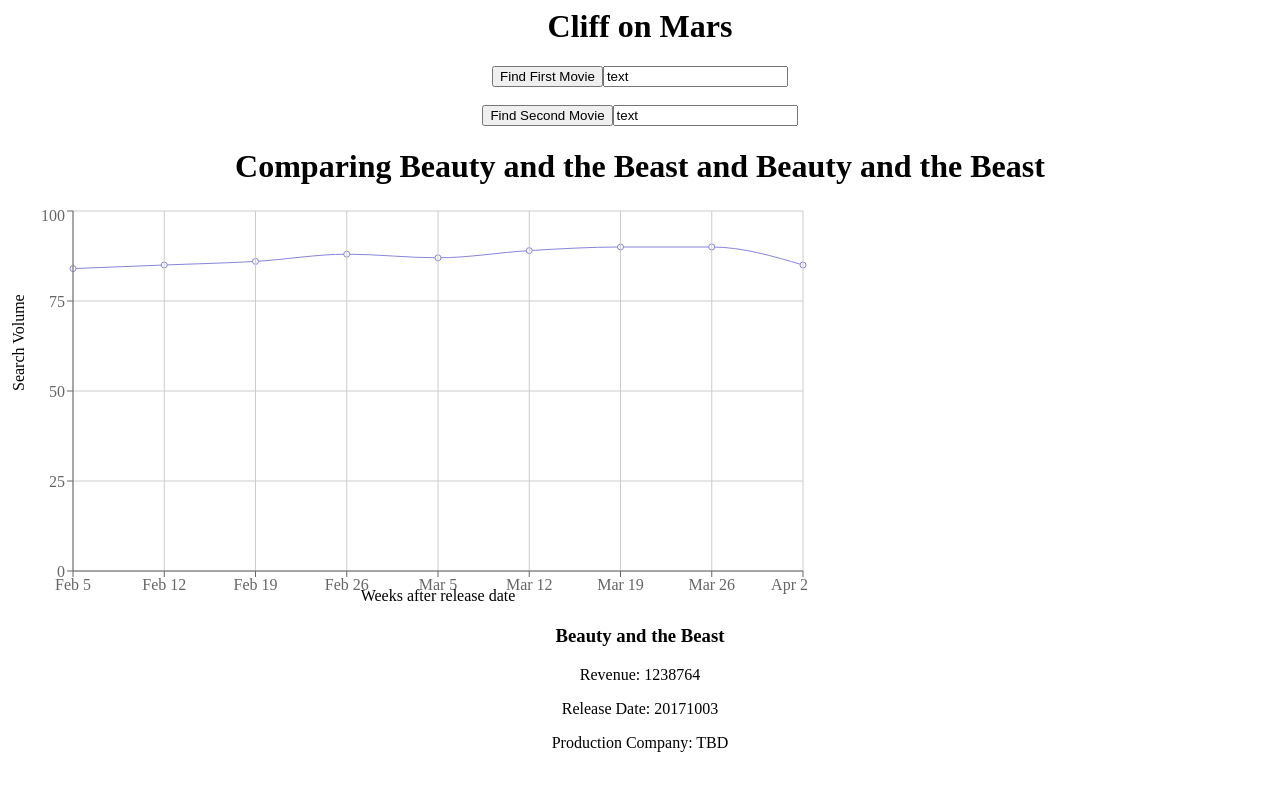
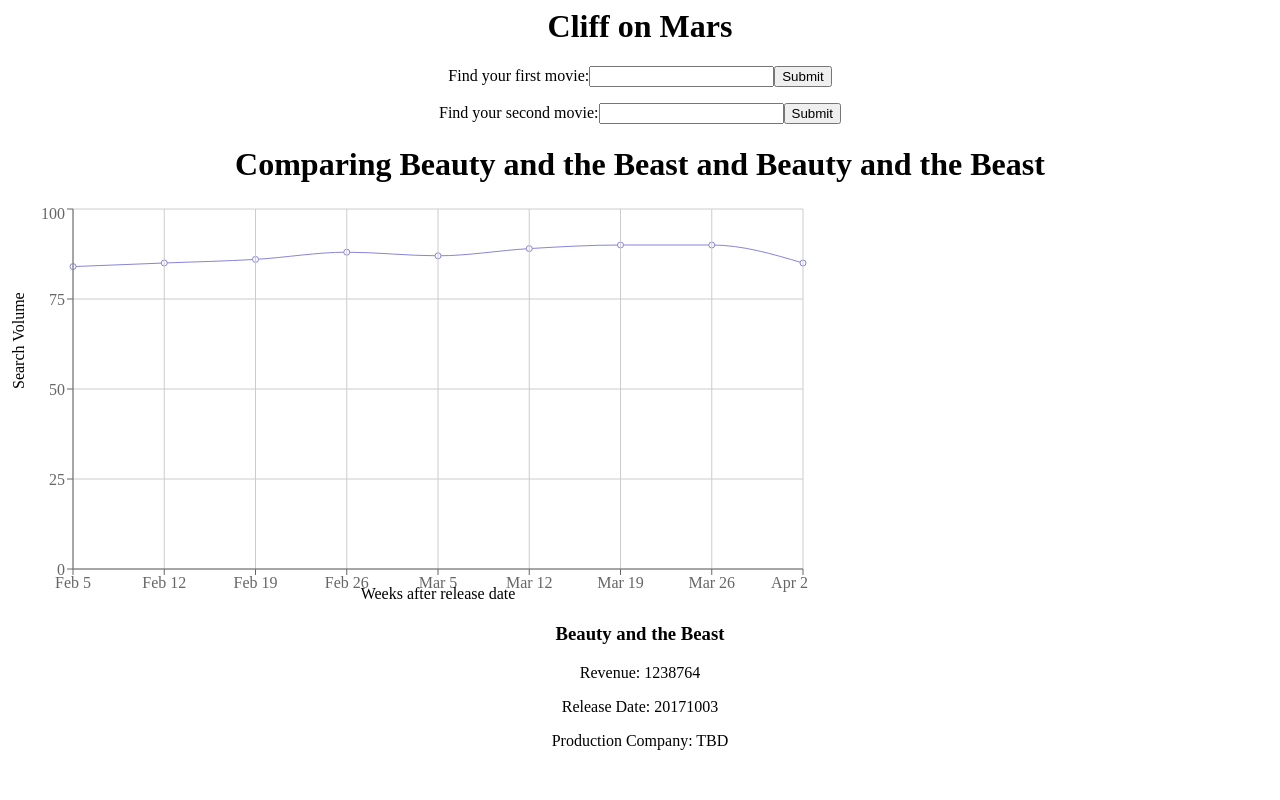
Before and after one commit to hrsf84-mars/mars, a React app: page / in a window 1280 px wide. Shown: the top 800 px of the page. Built offline with nearby package versions, Linux system fonts and the light colour scheme.

Commit message:
Add onChange handling to both search bars.

```diff
--- a/components/App.js
+++ b/components/App.js
@@ -14,12 +14,19 @@ class App extends React.Component {
       first_movie_query: '',
       second_movie_query: ''
     }
+    this.handleFirstQuery = this.handleFirstQuery.bind(this);
+    this.handleSecondQuery = this.handleSecondQuery.bind(this);
 
-    // set this binding for onChange
     // set this binding for submitting
   }
 
-  // handle change when typing in search box
+  handleFirstQuery(e) {
+    this.setState({first_movie_query: e.target.value});
+  }
+
+  handleSecondQuery(e) {
+    this.setState({second_movie_query: e.target.value});
+  }
 
   // handle submit when submiting search
 
@@ -34,16 +41,22 @@ class App extends React.Component {
         <h1>Cliff on Mars</h1>
 
         <div id="graph">
-          <form>
-            <label>
-              <input type="submit" value="Find First Movie" />
-              <input type="text" value="text" />
-              <br></br>
-              <br></br>
-              <input type="submit" value="Find Second Movie" />
-              <input type="text" value="text" />
-            </label>
-          </form>
+          <div id="search">
+            <form>
+              <label>
+                Find your first movie:
+              </label>
+              <input type="text" value={this.state.first_movie_query} onChange={this.handleFirstQuery} />
+              <input type="submit" value="Submit" />
+            </form>
+            <form>
+              <label>
+                Find your second movie:
+              </label>
+              <input type="text" value={this.state.second_movie_query} onChange={this.handleSecondQuery} />
+              <input type="submit" value="Submit" />
+            </form>
+          </div>
 
           <h1 id="title">Comparing {this.state.primary_movie.title} and {this.state.secondary_movie.title}</h1>
 
```
